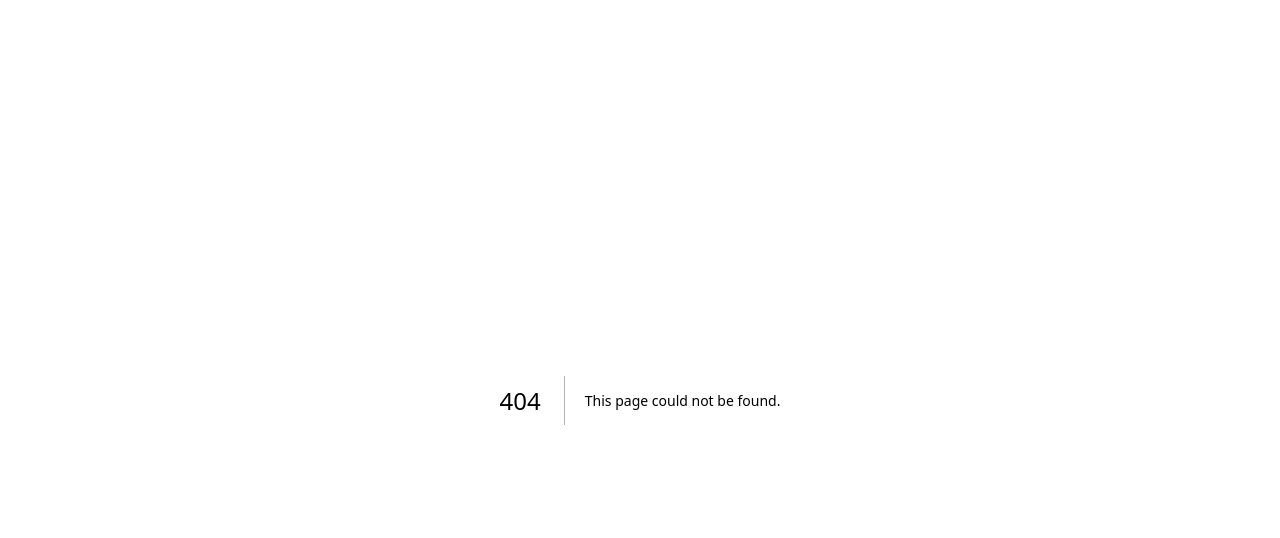
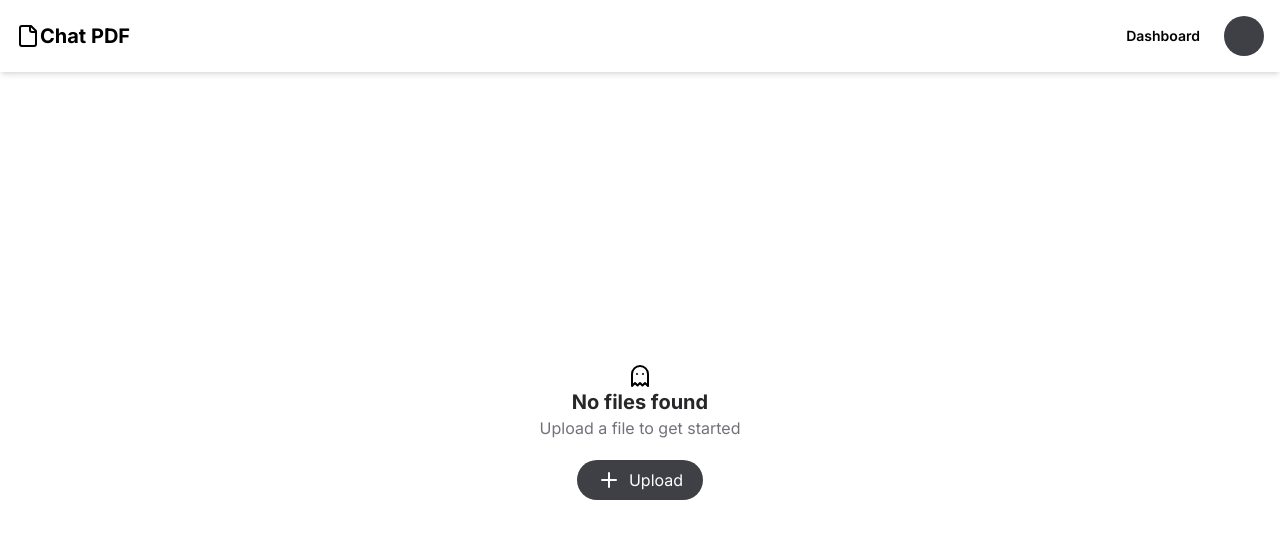
Before and after one commit to Guidotss/PDF-Saas, a Next.js app: page /dashboard in a window 1280 px wide. Before the commit this address had no page. Shown: the top 538 px of the page. Built offline with nearby package versions, Linux system fonts and the light colour scheme.

Commit message:
✨  Creando HomePage

```diff
--- a/package.json
+++ b/package.json
@@ -12,7 +12,8 @@
     "lucide-react": "^0.309.0",
     "next": "14.0.4",
     "react": "^18",
-    "react-dom": "^18"
+    "react-dom": "^18",
+    "react-pdf": "^7.7.0"
   },
   "devDependencies": {
     "@types/node": "^20",
--- /dev/null
+++ b/src/app/dashboard/page.tsx
@@ -0,0 +1,31 @@
+import { File, Ghost, PlusCircle, PlusIcon } from "lucide-react";
+
+export default function HomePage(){
+    return (
+        <main>
+            <header className="flex items-center justify-between p-4 shadow-md">
+                <div className="flex items-center">
+                    <File className="text-black"/>
+                    <h1 className="text-xl font-bold">Chat PDF</h1>
+                </div>
+                <div className="flex items-center gap-x-6">
+                    <h4 className="text-sm font-semibold">Dashboard</h4>
+                    <div className="w-10 h-10 rounded-full bg-zinc-700"/>
+                </div>
+            </header>
+            <section className="p-5 mt-5">
+                <div className="flex justify-center items-center h-[80vh]">
+                    <div className="flex flex-col items-center">
+                        <Ghost className="text-black"/>
+                        <h3 className="text-xl font-bold text-zinc-800">No files found</h3>
+                        <p className="text-zinc-500">Upload a file to get started</p>
+                        <button className="flex items-center gap-x-2 mt-5 px-5 py-2 rounded-full bg-zinc-700 text-white">
+                            <PlusIcon className="text-white"/>
+                            <span>Upload</span>
+                        </button>
+                    </div>
+                </div>
+            </section>
+        </main>
+    )
+}
--- /dev/null
+++ b/src/components/file/PdfViewer.tsx
@@ -0,0 +1,5 @@
+export const PdfViewer = () => {
+  return (
+       <div>PdfViewer</div>
+  )
+}
```
Also changed, not shown: 1 other file (tests, documents, lock files or other folders).
